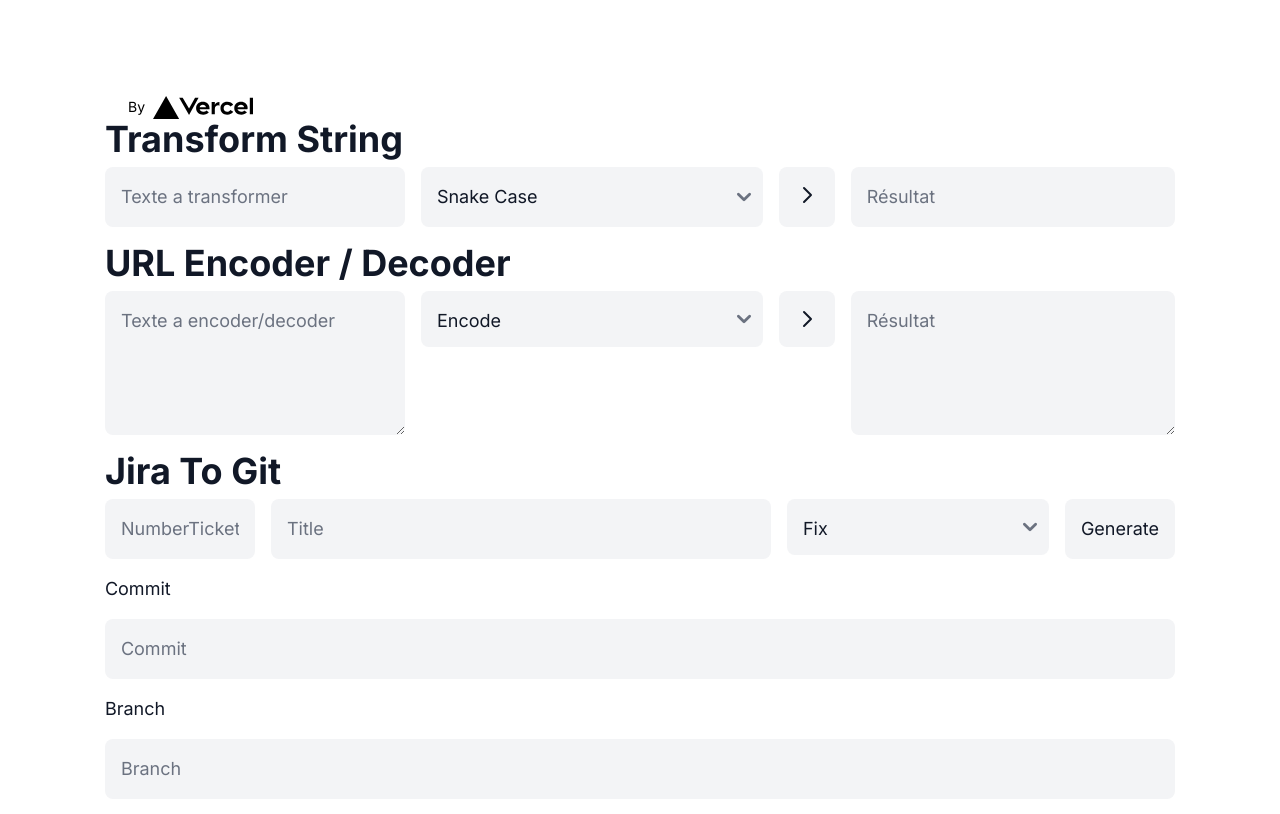
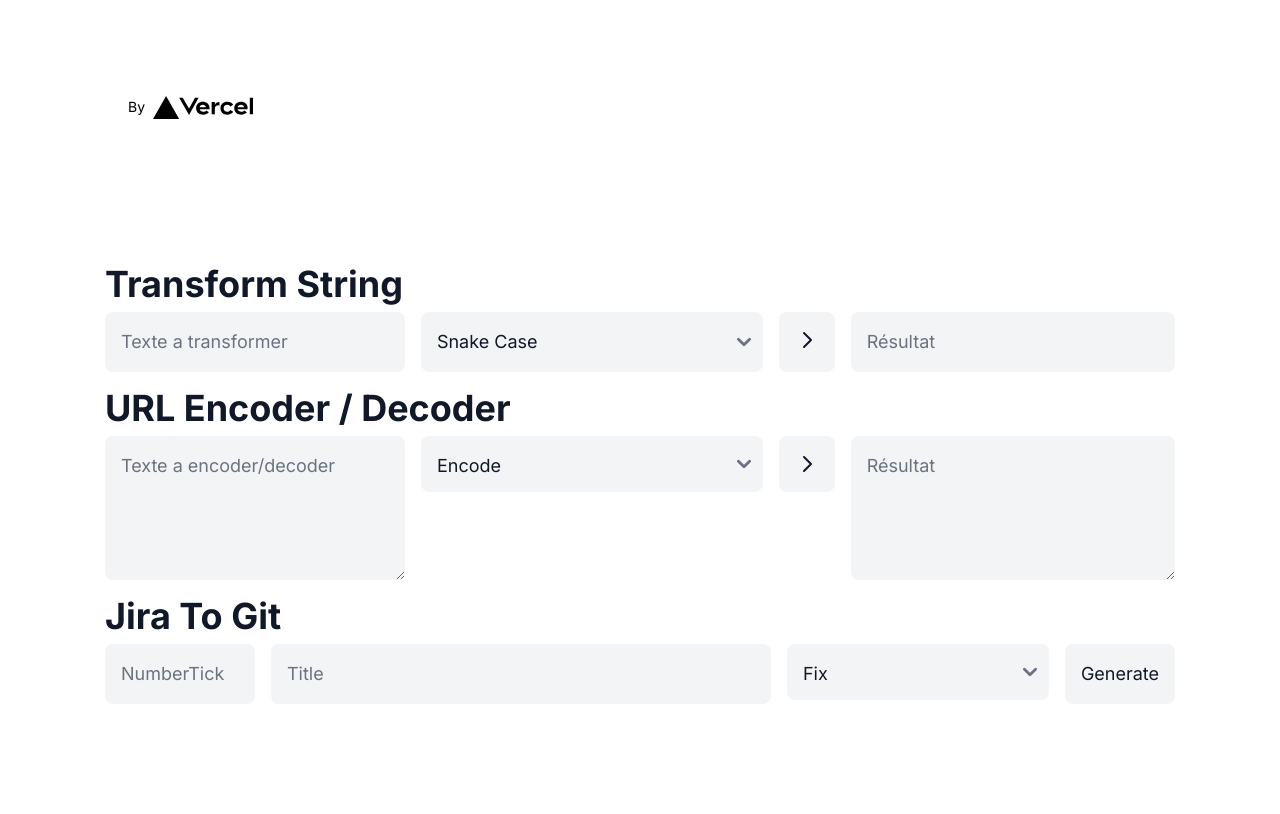
Before and after one commit to AlexVWeb/devtools, a Next.js app: page / in a window 1280 px wide. Shown: the top 814 px of the page. Built offline with nearby package versions, Linux system fonts and the light colour scheme.

Commit message:
Fix field JIRA

```diff
--- a/package.json
+++ b/package.json
@@ -15,13 +15,13 @@
     "react-dom": "^18"
   },
   "devDependencies": {
-    "typescript": "^5",
     "@types/node": "^20",
     "@types/react": "^18",
     "@types/react-dom": "^18",
+    "eslint": "^8",
+    "eslint-config-next": "14.2.3",
     "postcss": "^8",
     "tailwindcss": "^3.4.1",
-    "eslint": "^8",
-    "eslint-config-next": "14.2.3"
+    "typescript": "^5"
   }
 }
--- a/src/app/components/JiraToGit.tsx
+++ b/src/app/components/JiraToGit.tsx
@@ -10,6 +10,7 @@ const JiraToGit = () => {
 
     const [commit, setCommit] = useState<string>('');
     const [branch, setBranch] = useState<string>('');
+    const [disabled, setDisabled] = useState<boolean>(false);
 
     const promptAi = {
         model: "gpt-3.5-turbo",
@@ -24,7 +25,7 @@ const JiraToGit = () => {
                         Generate a corresponding commit and branch name according to the information in the following ticket:\n
                         Ticket Title: ${title}\n
                         Expected Commit Format: ${prefix}-${numberTicket}: {create a short English description of the title}\n
-                        Expected Branch Format: ${type}/${prefix}-${numberTicket}_{lowercase description with underscores in English}\n
+                        Expected Branch Format: ${type}/${prefix}-${numberTicket}/{lowercase description with underscores in English}\n
                         Ton retour doit être :\n
                         commit:{commit};branch:{branch}
                     `
@@ -56,6 +57,7 @@ const JiraToGit = () => {
             const branchRegex = /branch:(.*)/i;
             const branchMatch = generatedText.match(branchRegex);
             const branch = branchMatch ? branchMatch[1].trim() : '';
+            setDisabled(false);
 
             return {commit, branch};
         }
@@ -65,10 +67,10 @@ const JiraToGit = () => {
 
     const handleSubmit = async (e: React.FormEvent) => {
         e.preventDefault();
+        setDisabled(true)
         const {commit, branch} = await generate();
         setCommit(commit);
         setBranch(branch);
-        console.log({commit, branch});
     }
 
     return <>
@@ -76,12 +78,23 @@ const JiraToGit = () => {
         <form className="flex flex-col gap-4 mt-2">
             {/*  Champs de saisie */}
             <div className="flex gap-4">
+
                 <input
+                    max={999}
+                    maxLength={3}
                     className="min-w-[150px] p-4 text-gray-900 dark:text-gray-100 bg-gray-100 dark:bg-gray-800 border-0 rounded-lg focus:ring-2 focus:ring-primary-500 focus:ring-opacity-50 lg:text-lg"
-                    type="text"
+                    type="number"
                     placeholder="NumberTicket"
-                    onChange={(e) => setNumberTicket(e.target.value)}
+                    onChange={(e) => {
+                        const value = e.target.value;
+                        if (value.length <= 3) {
+                            setNumberTicket(value);
+                        } else {
+                            e.target.value = value.slice(0, 3);
+                        }
+                    }}
                 />
+
                 <input
                     className="min-w-[500px] p-4 text-gray-900 dark:text-gray-100 bg-gray-100 dark:bg-gray-800 border-0 rounded-lg focus:ring-2 focus:ring-primary-500 focus:ring-opacity-50 lg:text-lg"
                     type="text"
@@ -98,14 +111,18 @@ const JiraToGit = () => {
                     <option value="feat">Feature</option>
                 </select>
                 <button
-                    className="p-4 text-gray-900 dark:text-gray-100 bg-gray-100 dark:bg-gray-800 border-0 rounded-lg focus:ring-2 focus:ring-primary-500 focus:ring-opacity-50 lg:text-lg"
+                    className={"p-4 text-gray-900 dark:text-gray-100 bg-gray-100 dark:bg-gray-800 border-0 rounded-lg focus:ring-2 focus:ring-primary-500 focus:ring-opacity-50 lg:text-lg"
+                    + (disabled || !numberTicket || !title ? ' cursor-not-allowed' : ' cursor-pointer')}
                     onClick={handleSubmit}
+                    disabled={disabled || !numberTicket || !title}
                 >
                     Generate
                 </button>
             </div>
 
             {/*  Champs de résultats commit et branches */}
+            {
+                (commit && branch) &&
                 <div className="flex gap-4">
                     <div className="w-full flex flex-col gap-4">
                         <label className="text-gray-900 dark:text-gray-100 lg:text-lg">Commit</label>
@@ -127,6 +144,7 @@ const JiraToGit = () => {
                         />
                     </div>
                 </div>
+            }
         </form>
     </>
         ;
```
Also changed, not shown: 2 other files (tests, documents, lock files or other folders). Lines whose indentation alone changed are shown as unchanged.
